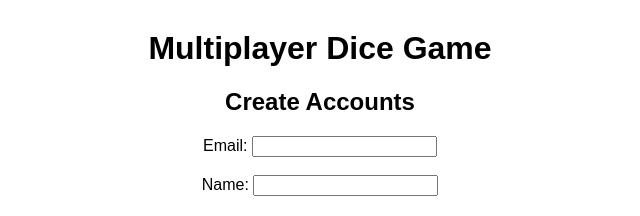
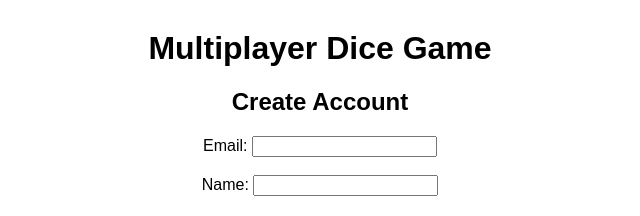
Before and after one commit to seiffamily/Roll-the-dice-to-reach-20-points, a plain HTML site: page index.html in a window 1280 px wide. Shown: the top 216 px of the page, 320-960 px from the left. Drawn offline with Linux system fonts and the light colour scheme.

Commit message:
Update index.html

```diff
--- a/index.html
+++ b/index.html
@@ -1,7 +1,7 @@
 <h1>Multiplayer Dice Game</h1>
 
 <div id="setup">
-    <h2>Create Accounts</h2>
+    <h2>Create Account</h2>
     <label>Email: <input id="email"></label><br><br>
     <label>Name: <input id="name"></label><br><br>
     <button onclick="createAccount()">Create Account</button>
```
